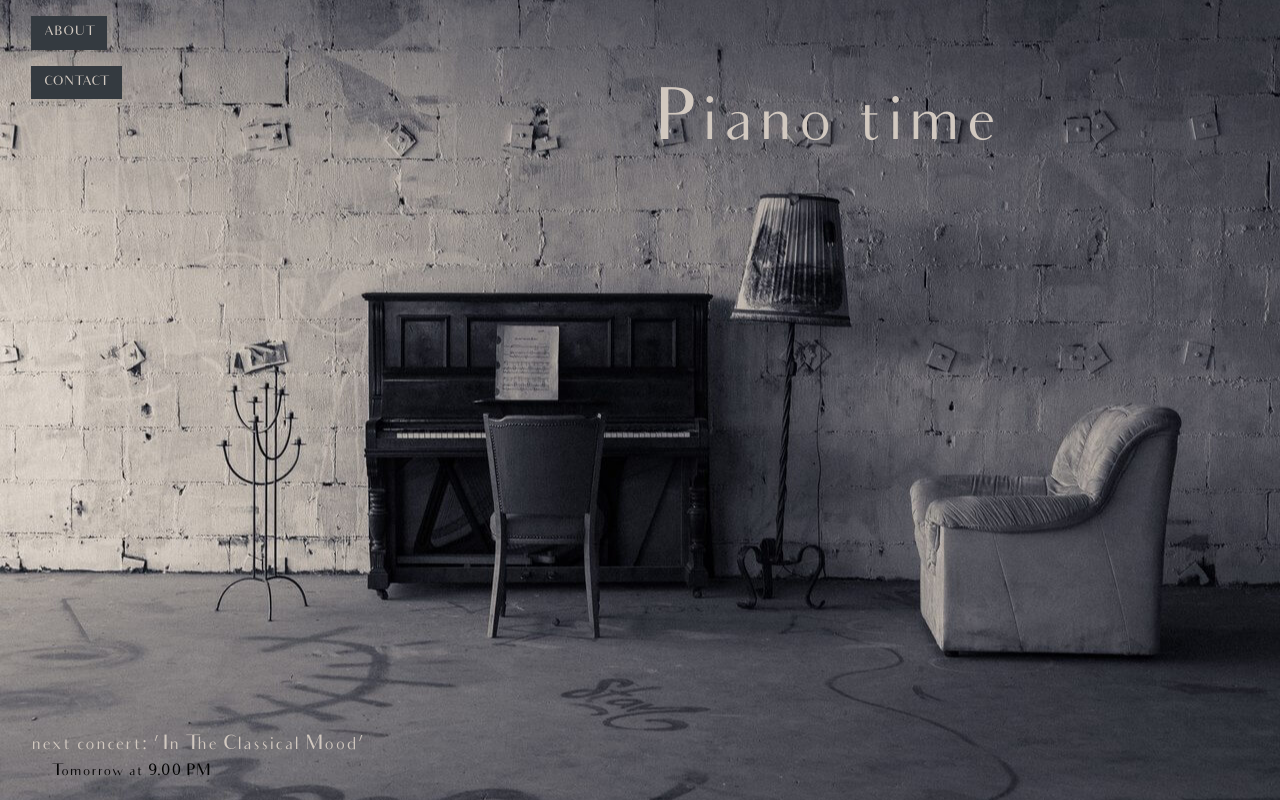
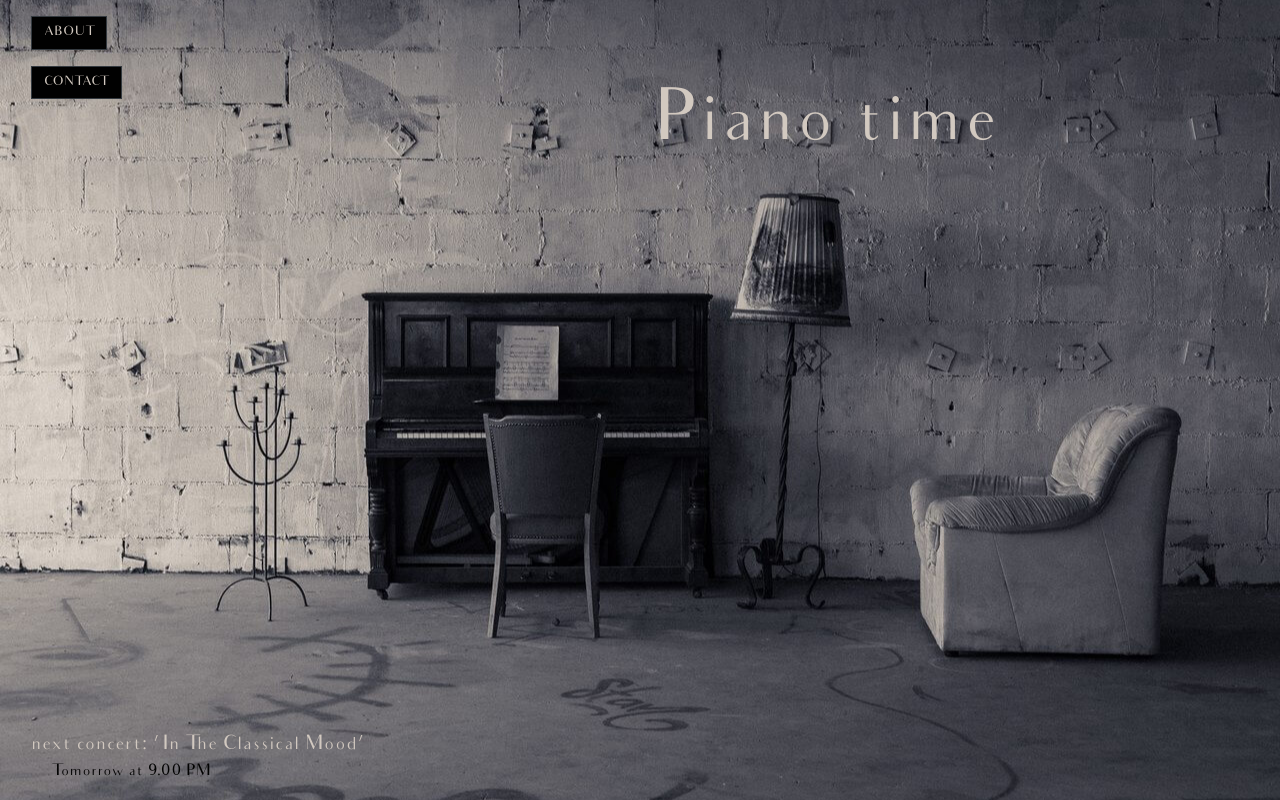
Before and after one commit to hania-jas/bootstrap_pianoWeb, a plain HTML site: page index.html in a window 1280 px wide. Drawn offline with nearby package versions, Linux system fonts and the light colour scheme.

Commit message:
changed buttons bg color

```diff
--- a/style.css
+++ b/style.css
@@ -36,6 +36,10 @@
 
  .blockquote-footer {
      color: #010101;
+ }
+
+ .btn-dark {
+     background-color: #010101;
  }
 
  ul {
```
